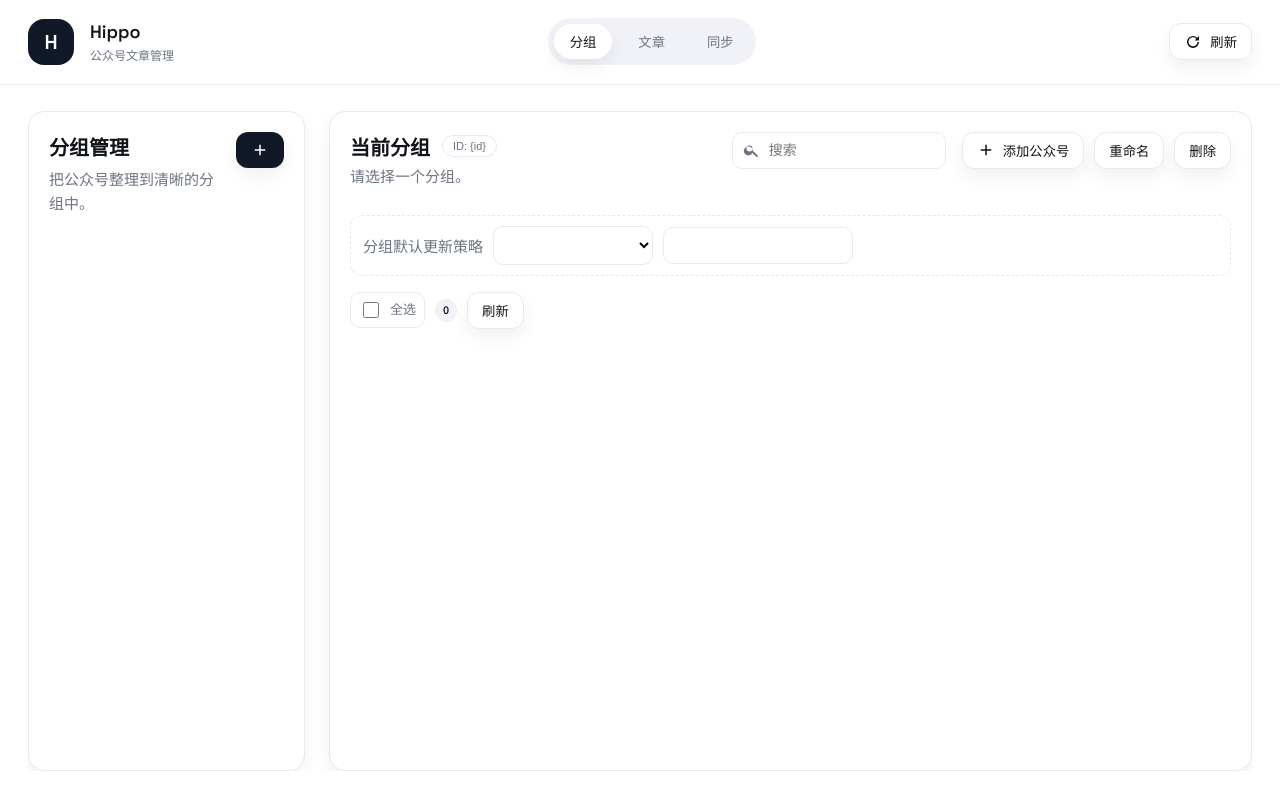
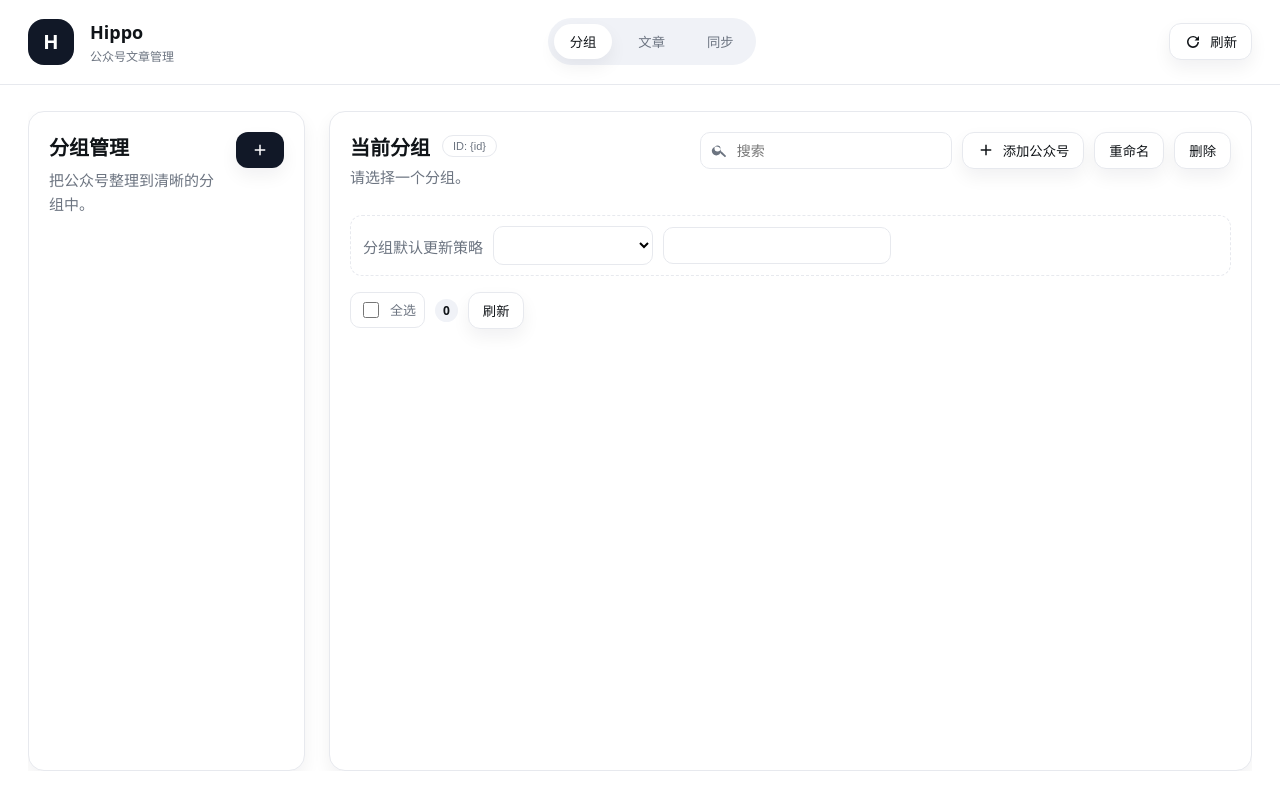
Before and after one commit to sunnysab/hippo, a FastAPI app: page / in a window 1280 px wide. Run offline with FastAPI, Linux system fonts and the light colour scheme; data that the repository does not hold is empty; parts of the project's set-up code (start-up, migrations or seed data) failed here and were passed over; some libraries are stand-ins or nearby versions.

Commit message:
chore(ui): remove Google Fonts dependency
- Drop fonts.googleapis.com import

- Use local/system font stacks via CSS variables

```diff
--- a/static/articles.css
+++ b/static/articles.css
@@ -96,7 +96,7 @@
   margin: 0 0 12px;
   font-size: 26px;
   line-height: 1.3;
-  font-family: "Space Grotesk", sans-serif;
+  font-family: var(--font-display);
 }
 
 .article-preview-meta {
@@ -269,7 +269,7 @@
 
 .reader h2,
 .reader h3 {
-  font-family: "Space Grotesk", sans-serif;
+  font-family: var(--font-display);
   margin-top: 24px;
   margin-bottom: 12px;
 }
--- a/static/articles.js
+++ b/static/articles.js
@@ -653,7 +653,7 @@
       root.style.setProperty('--reader-font', `${font}px`);
       root.style.setProperty('--reader-line', lineHeight);
       root.style.setProperty('--reader-letter', `${letter}px`);
-      root.style.setProperty('--reader-family', serif ? '"Source Serif 4", Georgia, serif' : '"Source Sans 3", sans-serif');
+      root.style.setProperty('--reader-family', serif ? 'var(--font-serif)' : 'var(--font-sans)');
       const snapshot = {
         width,
         font,
--- a/static/common.css
+++ b/static/common.css
@@ -1,7 +1,10 @@
-@import url('https://fonts.googleapis.com/css2?family=Space+Grotesk:wght@400;500;600&family=Source+Sans+3:wght@400;500;600&display=swap');
-
 :root {
   color-scheme: light;
+  --font-sans: "Source Sans 3", ui-sans-serif, system-ui, -apple-system, BlinkMacSystemFont, "Segoe UI", Roboto,
+    "Helvetica Neue", Arial, "Noto Sans", "Liberation Sans", sans-serif, "Apple Color Emoji", "Segoe UI Emoji";
+  --font-display: "Space Grotesk", "Source Sans 3", ui-sans-serif, system-ui, -apple-system, BlinkMacSystemFont,
+    "Segoe UI", Roboto, "Helvetica Neue", Arial, "Noto Sans", "Liberation Sans", sans-serif;
+  --font-serif: "Source Serif 4", ui-serif, Georgia, "Times New Roman", Times, serif;
   --bg: #ffffff;
   --surface: #ffffff;
   --text: #101418;
@@ -17,7 +20,7 @@
   --reader-font: 17px;
   --reader-line: 1.8;
   --reader-letter: 0.2px;
-  --reader-family: "Source Sans 3", sans-serif;
+  --reader-family: var(--font-sans);
   --article-list-width: 25%;
 }
 
@@ -29,7 +32,7 @@ body {
   margin: 0;
   background: var(--bg);
   color: var(--text);
-  font-family: "Source Sans 3", sans-serif;
+  font-family: var(--font-sans);
   font-size: 15px;
   line-height: 1.6;
   height: 100vh;
@@ -72,13 +75,13 @@ body {
   border-radius: 16px;
   background: var(--accent);
   color: #fff;
-  font-family: "Space Grotesk", sans-serif;
+  font-family: var(--font-display);
   font-size: 20px;
   font-weight: 600;
 }
 
 .brand-title {
-  font-family: "Space Grotesk", sans-serif;
+  font-family: var(--font-display);
   font-size: 18px;
   font-weight: 600;
 }
@@ -101,7 +104,7 @@ body {
   background: transparent;
   padding: 8px 16px;
   border-radius: 999px;
-  font-family: "Space Grotesk", sans-serif;
+  font-family: var(--font-display);
   font-weight: 500;
   color: var(--muted);
   cursor: pointer;
@@ -137,7 +140,7 @@ body {
   padding: 8px 14px;
   background: var(--accent);
   color: #fff;
-  font-family: "Space Grotesk", sans-serif;
+  font-family: var(--font-display);
   font-weight: 500;
   cursor: pointer;
   transition: transform 0.2s ease, box-shadow 0.2s ease, background 0.2s ease;
@@ -257,7 +260,7 @@ body {
 
 .panel-header h2 {
   margin: 0;
-  font-family: "Space Grotesk", sans-serif;
+  font-family: var(--font-display);
   font-size: 20px;
 }
 
@@ -349,7 +352,7 @@ body {
   border-radius: 10px;
   padding: 8px 12px;
   font-size: 14px;
-  font-family: "Source Sans 3", sans-serif;
+  font-family: var(--font-sans);
   background: #fff;
 }
 
--- a/static/groups.css
+++ b/static/groups.css
@@ -30,7 +30,7 @@
   border: none;
   padding: 0;
   background: transparent;
-  font-family: "Space Grotesk", sans-serif;
+  font-family: var(--font-display);
   font-size: 20px;
   font-weight: 600;
   color: var(--text);
@@ -355,7 +355,7 @@
   border-radius: 10px;
   padding: 6px 10px;
   font-size: 12px;
-  font-family: "Source Sans 3", sans-serif;
+  font-family: var(--font-sans);
   background: #fff;
 }
 
@@ -401,7 +401,7 @@
 }
 
 .modal-title {
-  font-family: "Space Grotesk", sans-serif;
+  font-family: var(--font-display);
   font-size: 18px;
   font-weight: 600;
 }
```
